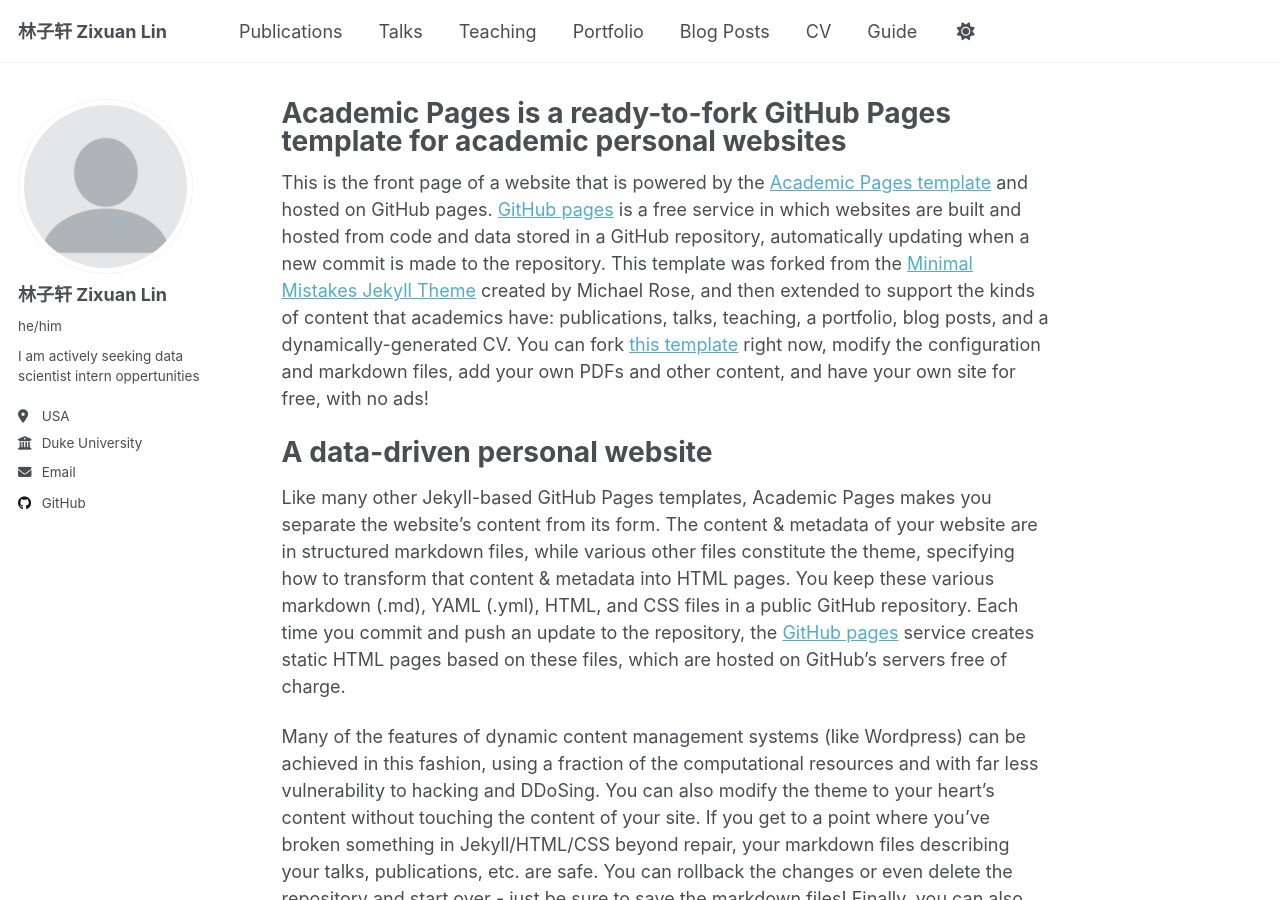
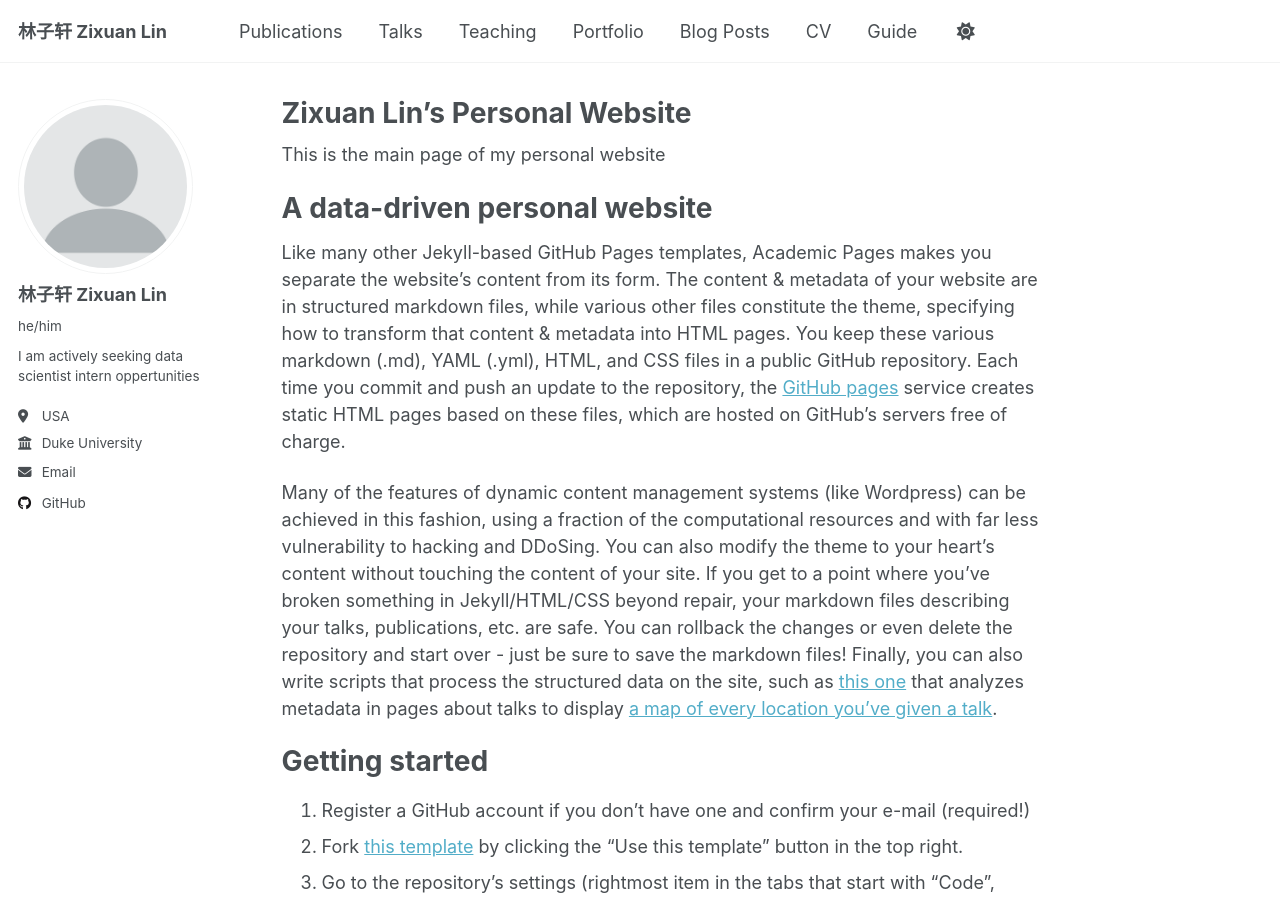
Before and after one commit to zixuan28/zixuan28.github.io, a Jekyll site: the page built from _pages/about.md, in a window 1280 px wide and 900 px high. Built offline with Jekyll 4.4.1, drawn with Linux system fonts in a browser that asks for light colours.

Commit message:
Update about.md

```diff
--- a/_pages/about.md
+++ b/_pages/about.md
@@ -1,13 +1,13 @@
 ---
 permalink: /
-title: "Academic Pages is a ready-to-fork GitHub Pages template for academic personal websites"
+title: "Zixuan Lin's Personal Website"
 author_profile: true
 redirect_from:
   - /about/
   - /about.html
 ---
 
-This is the front page of a website that is powered by the [Academic Pages template](https://github.com/academicpages/academicpages.github.io) and hosted on GitHub pages. [GitHub pages](https://pages.github.com) is a free service in which websites are built and hosted from code and data stored in a GitHub repository, automatically updating when a new commit is made to the repository. This template was forked from the [Minimal Mistakes Jekyll Theme](https://mmistakes.github.io/minimal-mistakes/) created by Michael Rose, and then extended to support the kinds of content that academics have: publications, talks, teaching, a portfolio, blog posts, and a dynamically-generated CV. You can fork [this template](https://github.com/academicpages/academicpages.github.io) right now, modify the configuration and markdown files, add your own PDFs and other content, and have your own site for free, with no ads!
+This is the main page of my personal website
 
 A data-driven personal website
 ======
```
